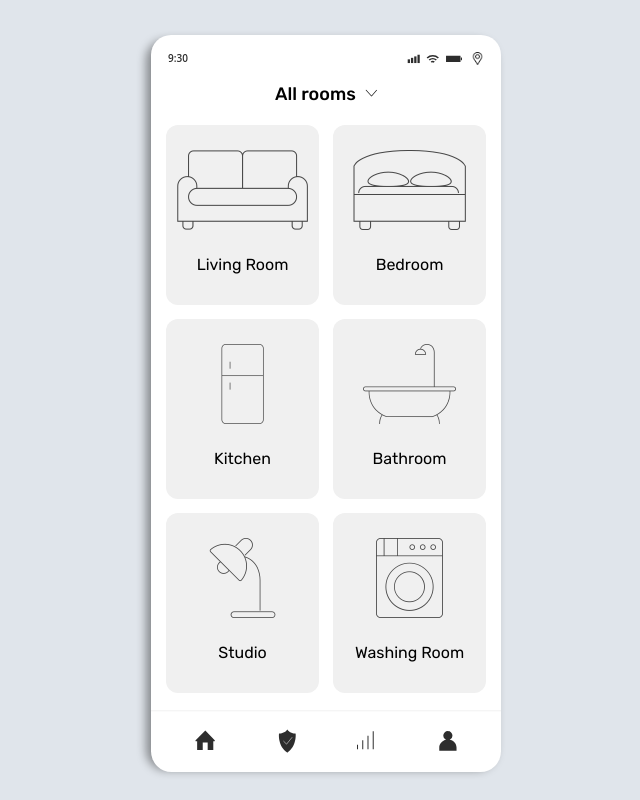
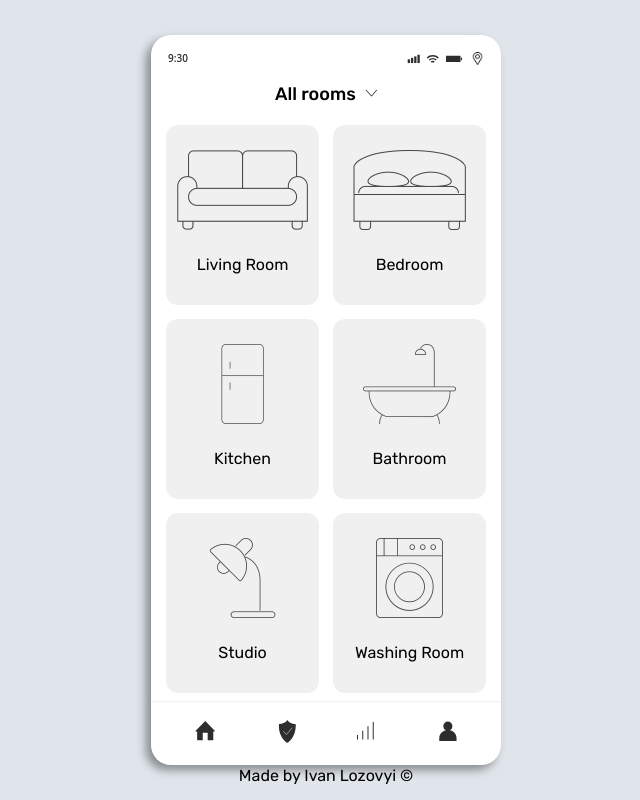
Before and after one commit to ivlozovyi/homekit-project, a website: page index.html in a window 1280 px wide. Shown: the whole page, without its empty margins (314-954 px from the left). Drawn offline with Linux system fonts and the light colour scheme; files whose address does not match are found by name.

Commit message:
add some styling

```diff
--- a/index.css
+++ b/index.css
@@ -418,6 +418,10 @@
     margin: 10px 0 0 10px;
     display: none;
 }
+.copyright{
+    display: flex;
+    justify-content: center;
+}
 
 
 
--- a/index.html
+++ b/index.html
@@ -160,9 +160,11 @@
             </div>
             <footer class="mobile__footer">
                 <img src="img/bottom.svg">
+                <div class="copyright">Made by Ivan Lozovyi ©</div>
             </footer>
         </div>
     </div>
+
     <script src="script.js"></script>
 </body>
 
```
